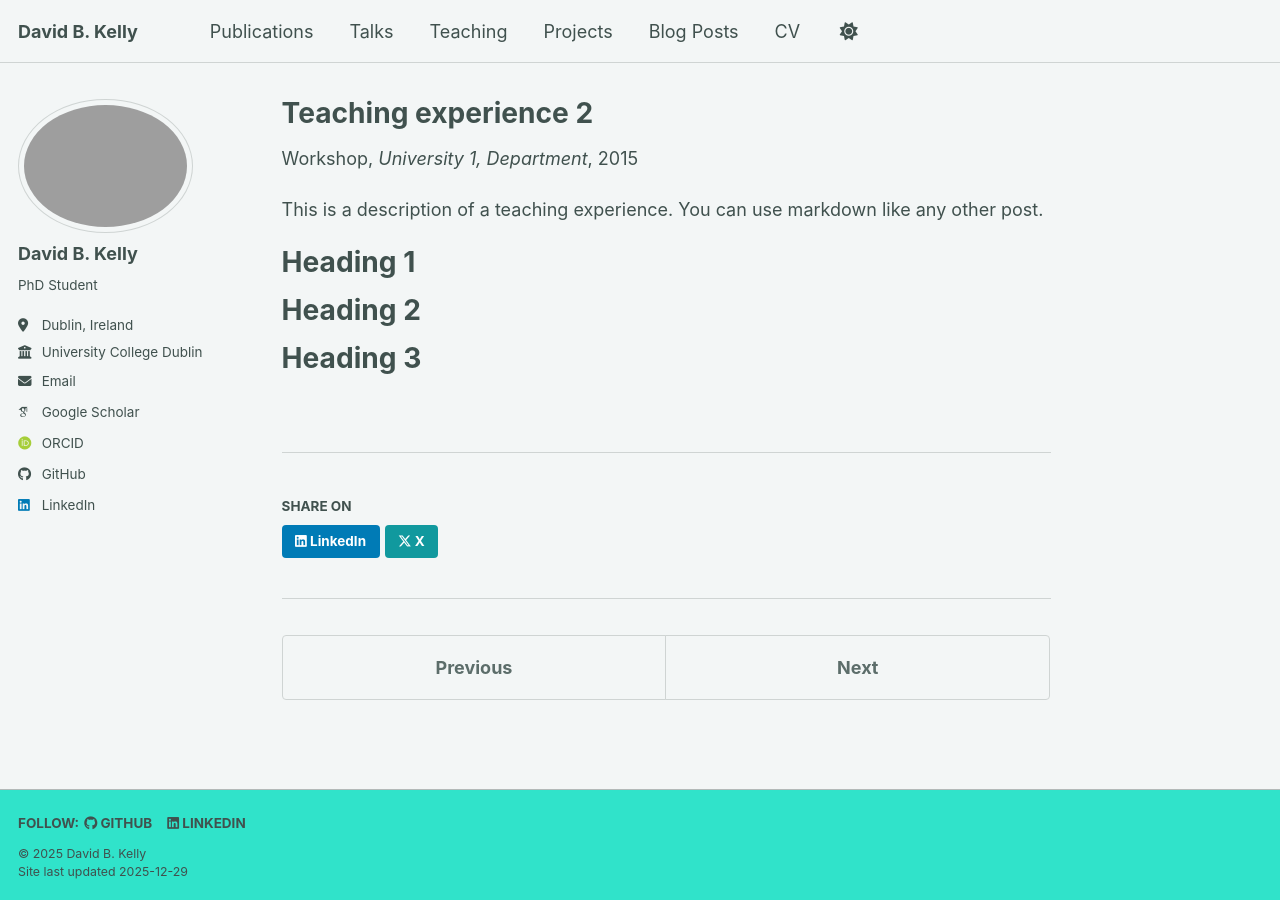
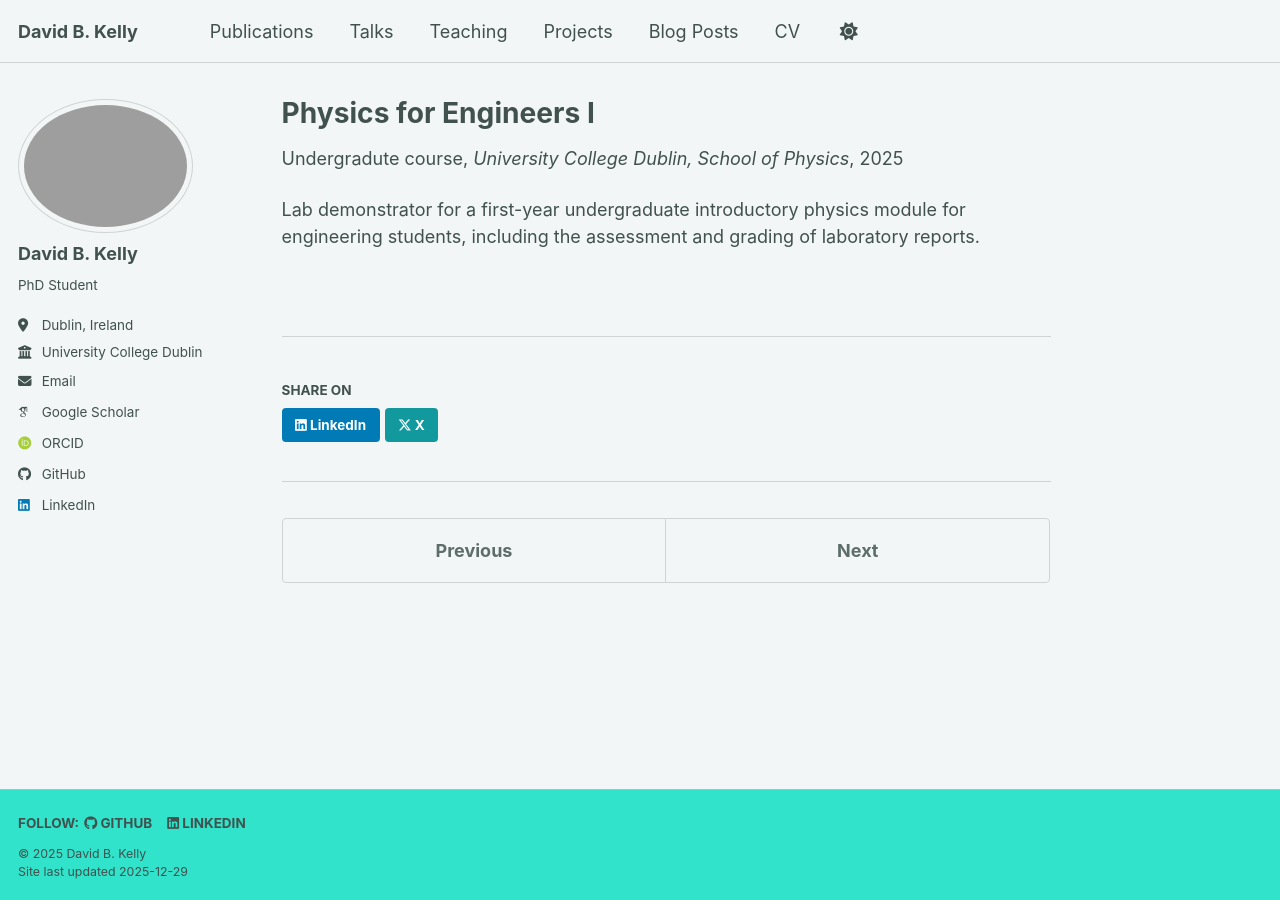
Before and after one commit to davidbkelly/davidbkelly.github.io, a Jekyll site: the page built from _teaching/2015-spring-teaching-2.md, in a window 1280 px wide. Built offline with Jekyll 4.4.1, drawn with Linux system fonts in a browser that asks for light colours; some web fonts are replaced; a script bundle is joined from its source files by our own code; library files that are not in the unit come from our copies.

Commit message:
Update teaching experience details for course change

```diff
--- a/_teaching/2015-spring-teaching-2.md
+++ b/_teaching/2015-spring-teaching-2.md
@@ -1,20 +1,11 @@
 ---
-title: "Teaching experience 2"
+title: "Physics for Engineers I"
 collection: teaching
-type: "Workshop"
-permalink: /teaching/2015-spring-teaching-1
-venue: "University 1, Department"
-date: 2015-01-01
-location: "City, Country"
+type: "Undergradute course"
+permalink: /teaching/2025-spring-teaching-2
+venue: "University College Dublin, School of Physics"
+date: 2025-01-01
+location: "Dublin, Ireland"
 ---
 
-This is a description of a teaching experience. You can use markdown like any other post.
-
-Heading 1
-======
-
-Heading 2
-======
-
-Heading 3
-======
+Lab demonstrator for a first-year undergraduate introductory physics module for engineering students, including the assessment and grading of laboratory reports.
```
